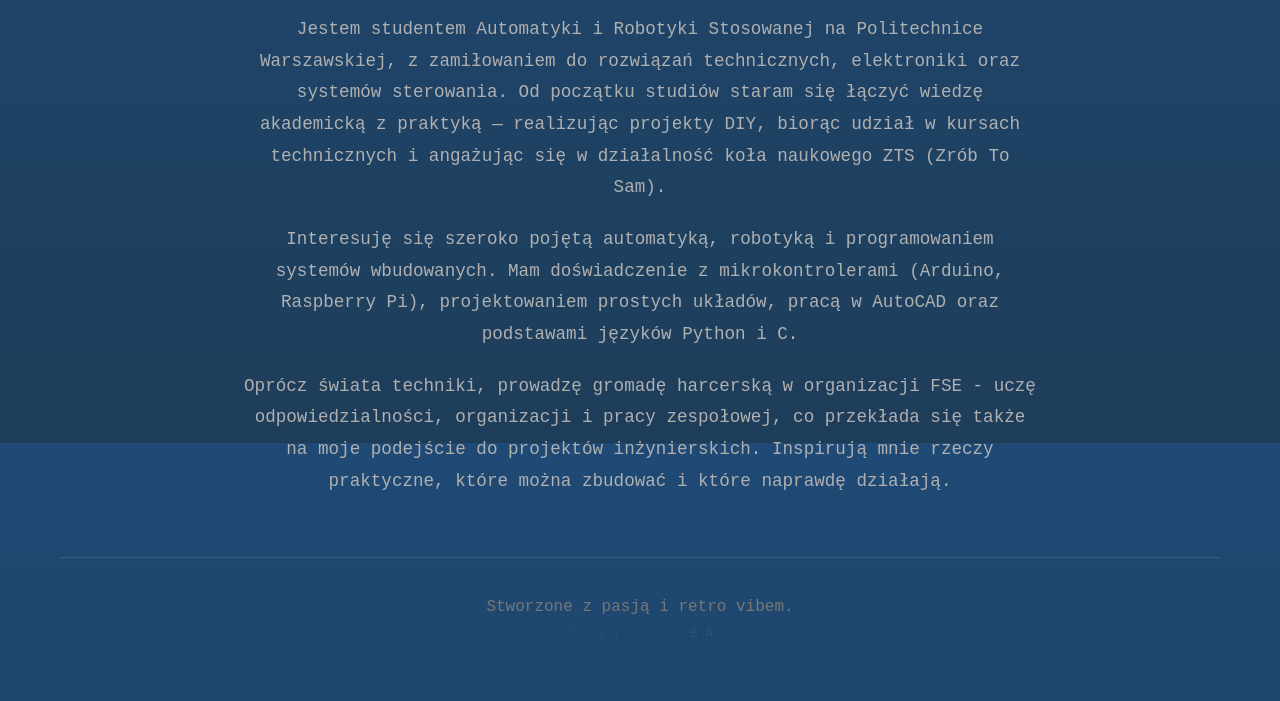
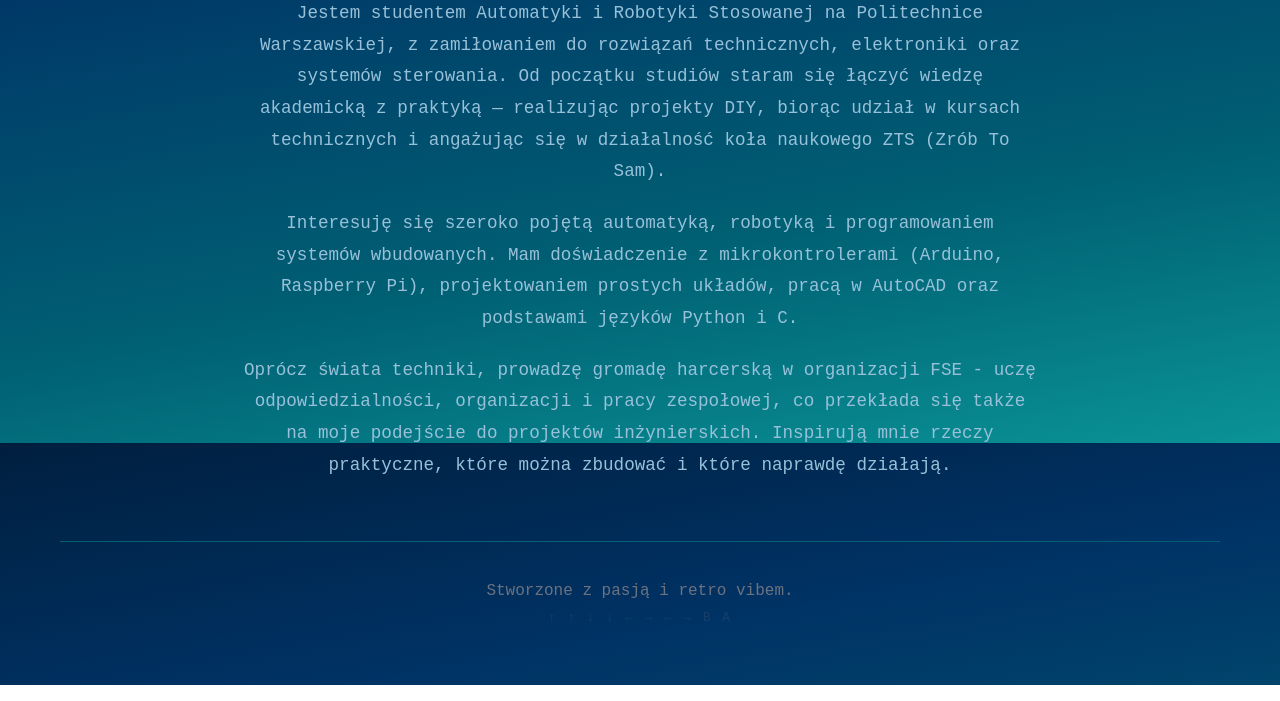
Before and after one commit to benwys/portfolio, a website: page public/index.html in a window 1280 px wide. Shown: the part 357-1058 px from the top of the page. Drawn offline with Linux system fonts and the light colour scheme; no server answers.

Commit message:
aktualizacja

```diff
--- a/public/css/styles.css
+++ b/public/css/styles.css
@@ -1,3 +1,5 @@
+@import url('https://fonts.googleapis.com/css2?family=Press+Start+2P&display=swap');
+
 /* css/styles.css - Główne style */
 
 * {
@@ -11,6 +13,8 @@ body {
     min-height: 100vh;
     overflow-x: hidden;
     transition: all 0.4s cubic-bezier(0.25, 0.1, 0.25, 1);
+    background-size: 200% 200%;
+    animation: wave-animation 20s ease-in-out infinite;
 }
 
 #matrix-canvas {
@@ -65,7 +69,8 @@ header {
 }
 
 h1 {
-    font-size: 3rem;
+    font-family: 'Press Start 2P', monospace;
+    font-size: 2.4rem; /* Dostosowany rozmiar dla nowej czcionki */
     color: var(--primary-color);
     text-shadow: 2px 2px 0px var(--accent-color);
     margin-bottom: 10px;
@@ -78,6 +83,18 @@ h1 {
     }
     to {
         text-shadow: 1px 1px 0px var(--accent-color), 0 0 12px rgba(233, 69, 96, 0.7);
+    }
+}
+
+@keyframes wave-animation {
+    0% {
+        background-position: 0% 50%;
+    }
+    50% {
+        background-position: 100% 50%;
+    }
+    100% {
+        background-position: 0% 50%;
     }
 }
 
@@ -279,6 +296,24 @@ nav {
     font-size: 0.9rem;
 }
 
+.skillfooter p {
+    color: var(--text-footer);
+    font-size: 0.9rem;
+}
+
+.easter-egg-hint {
+    color: var(--border-color);
+    font-size: 0.8rem;
+    margin-top: 10px;
+    letter-spacing: 2px;
+    opacity: 0.6;
+    transition: opacity 0.3s ease;
+}
+
+.easter-egg-hint:hover {
+    opacity: 1;
+}
+
 /* Contact Form */
 .contact-form {
     max-width: 600px;
@@ -402,7 +437,8 @@ footer {
   }
 
   h1,
-  .section {
+  .section,
+  body {
     animation: none;
   }
 
--- a/public/css/themes.css
+++ b/public/css/themes.css
@@ -2,20 +2,21 @@
 
 /* Dark Theme (domyślny) */
 .dark-theme {
-    --bg-color: #1e3d59;
-    --bg-gradient: linear-gradient(180deg, #1f4a75, #1e3d59);
-    --text-color: #e94560;
-    --text-secondary: #b0b0b0;
-    --text-footer: #777;
-    --primary-color: #f39c12;
-    --accent-color: #e94560;
-    --border-color: #3b5978;
-    --card-bg: rgba(30, 61, 89, 0.4);
-    --skill-bg: rgba(30, 61, 89, 0.3);
-    --skill-hover-bg: rgba(233, 69, 96, 0.1);
-    --tag-bg: rgba(233, 69, 96, 0.2);
-    --input-bg: rgba(30, 61, 89, 0.4);
-    --accent-shadow: rgba(233, 69, 96, 0.3);
+    --bg-color: #001f3f;
+    --bg-gradient: linear-gradient(170deg, #001f3f 0%, #003366 30%, #005f73 70%, #0a9396 100%);
+    --text-color: #e0fbfc;
+    --text-secondary: #98c1d9;
+    --text-footer: #6b7280;
+    --primary-color: #ee9b00;
+    --accent-color: #94d2bd;
+    --border-color: #005f73;
+    --card-bg: rgba(0, 31, 63, 0.7);
+    --card-shadow: 0 4px 6px -1px rgba(0, 0, 0, 0.2), 0 2px 4px -1px rgba(0, 0, 0, 0.12);
+    --skill-bg: rgba(0, 95, 115, 0.5);
+    --skill-hover-bg: rgba(10, 147, 150, 0.7);
+    --tag-bg: rgba(148, 210, 189, 0.2);
+    --input-bg: rgba(0, 40, 80, 0.8);
+    --accent-shadow: rgba(148, 210, 189, 0.2);
 }
 
 /* Light Theme */
```
Also changed, not shown: public/projects/project-cnc-plotter.html (added), public/projects/project-home-automation.html (added), public/projects/project-line-follower.html (added), public/projects/project-localweb.html (added), public/projects/project-object-detection.html (added), public/projects/project-robotarm.html (added), public/projects/project-watering.html (added).
